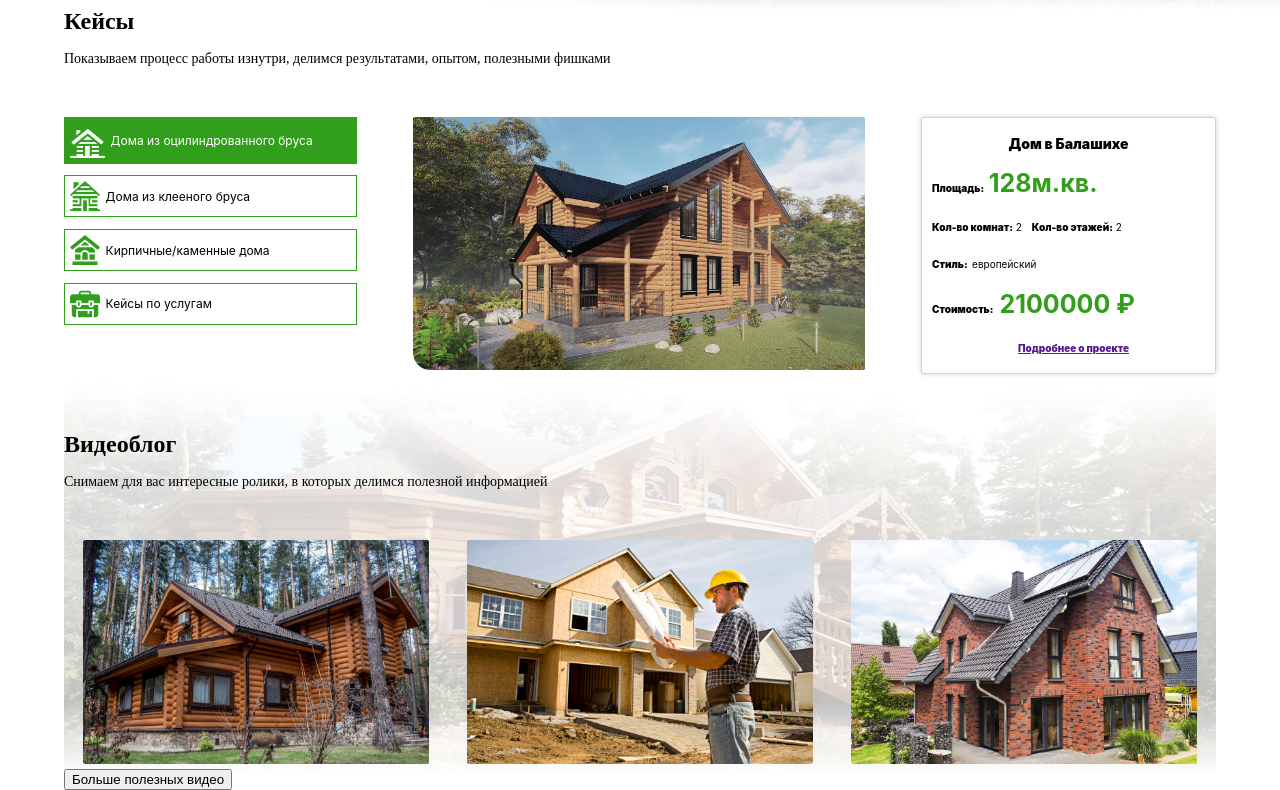
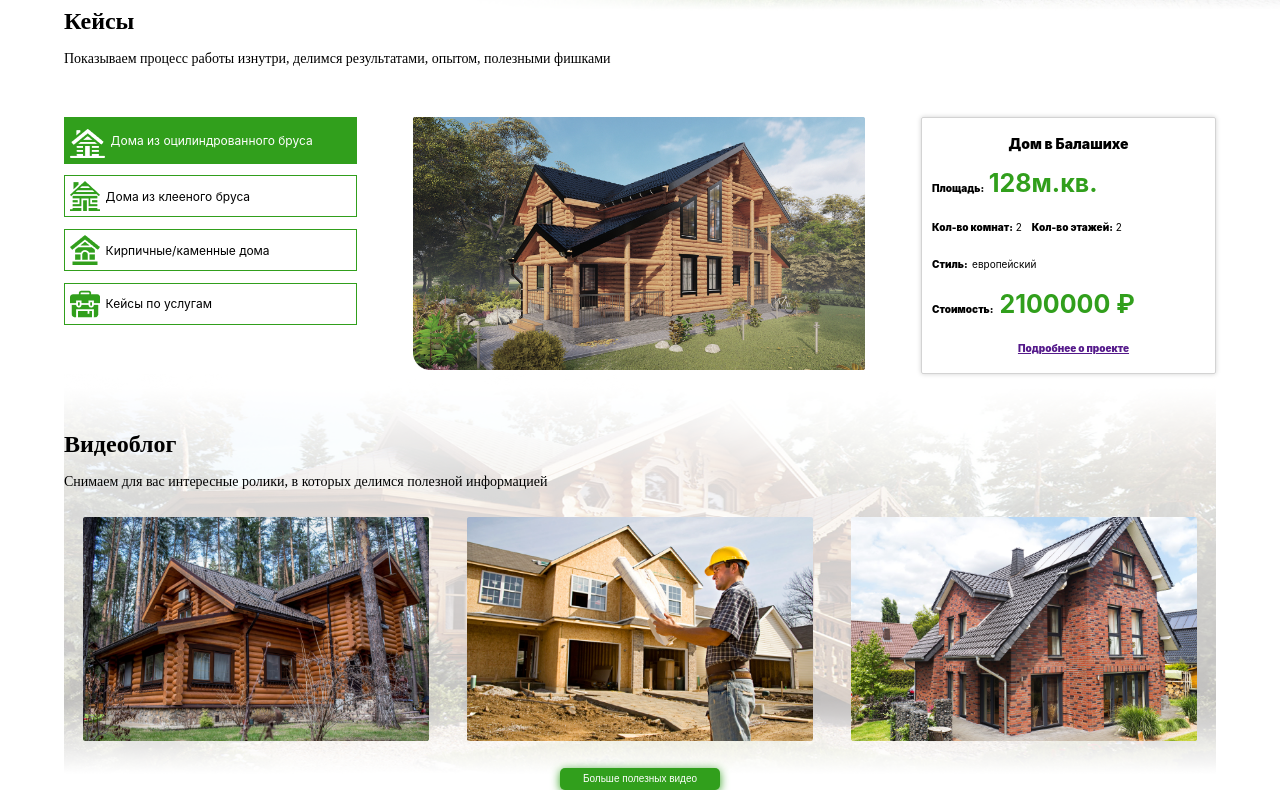
Before and after one commit to bubandrei/ARMainPage, a React (Create React App) app in the folder armp/: page / in a window 1280 px wide. Shown: the part 602-1392 px from the top of the page. Built offline with nearby package versions, Linux system fonts and the light colour scheme.

Commit message:
video blog

```diff
--- a/armp/src/components/main/MainView.css
+++ b/armp/src/components/main/MainView.css
@@ -53,6 +53,7 @@ body {
   background-color: #319f1c;
   box-shadow: 0 2px 10px #319f1c;
   height: 22px;
+  color: white;
 }
 .bottomText {
   width: 85%;
--- a/armp/src/components/videoblog/VideoBlog.css
+++ b/armp/src/components/videoblog/VideoBlog.css
@@ -20,7 +20,7 @@
     font-size: 14px;
     line-height: 24px;
     vertical-align: Top;
-    margin-bottom: 4%;
+    margin-bottom: 2%;
 }
 .fotoBlog{
 display: flex;
@@ -29,3 +29,17 @@ text-align: center;
 .styleFoto{
     width: 90%;
 }
+.btnVideo{
+    background-color: #319f1c;
+    color: white;
+    border: none;
+    box-shadow: 0 2px 10px #319f1c;
+    height: 22px;
+    font-size: 10px;
+    border-radius: 5px;
+    width: 160px;
+    margin-top: 2%;
+}
+.blockforbtn{
+text-align: center;
+}
--- a/armp/src/components/videoblog/VideoBlog.jsx
+++ b/armp/src/components/videoblog/VideoBlog.jsx
@@ -1,8 +1,8 @@
 import React from "react";
 import "./VideoBlog.css";
-import img1 from '../../assets/images/1.png';
-import img2 from '../../assets/images/2.png';
-import img3 from '../../assets/images/3.png';
+import img1 from "../../assets/images/1.png";
+import img2 from "../../assets/images/2.png";
+import img3 from "../../assets/images/3.png";
 
 const VideoBlog = () => {
   return (
@@ -14,17 +14,17 @@ const VideoBlog = () => {
       </div>
       <div className="fotoBlog">
         <div>
-          <img src={img1} className="styleFoto"/>
+          <img src={img1} className="styleFoto" />
         </div>
         <div>
-          <img src={img2} className="styleFoto"/>
+          <img src={img2} className="styleFoto" />
         </div>
         <div>
-          <img src={img3} className="styleFoto"/>
+          <img src={img3} className="styleFoto" />
         </div>
       </div>
-      <div>
-        <button>Больше полезных видео</button>
+      <div className="blockforbtn">
+        <button className="btnVideo">Больше полезных видео</button>
       </div>
     </div>
   );
```
